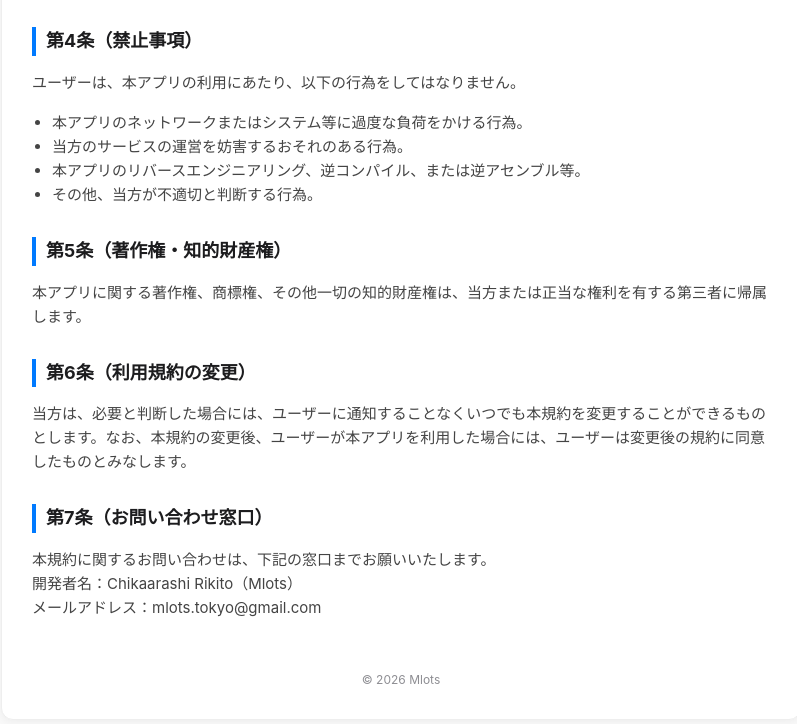
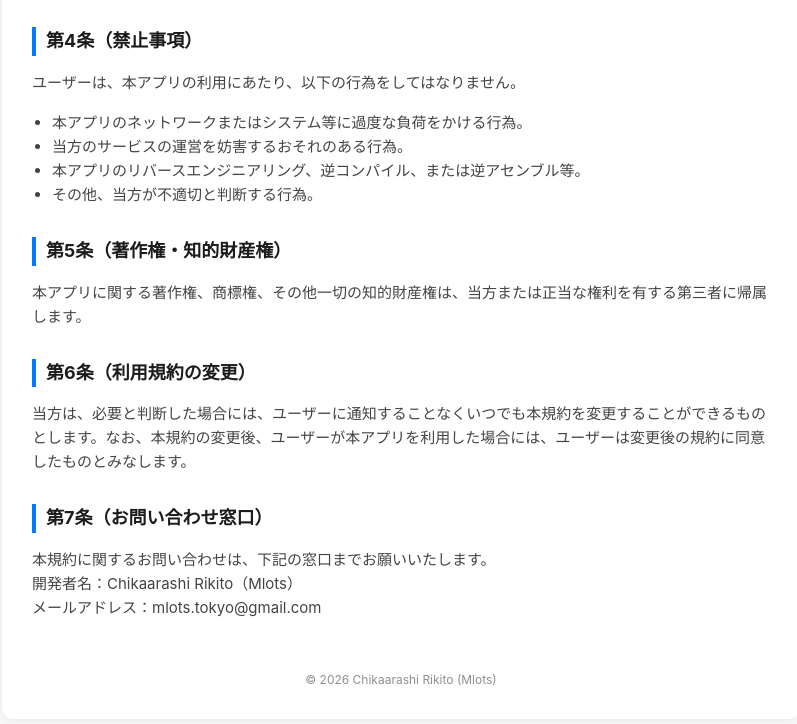
Before and after one commit to mlots-tokyo/app-stocker-docs, a plain HTML site: page terms.html in a window 1280 px wide. Shown: the part 739-1463 px from the top of the page, without its empty margins (239-1036 px from the left). Drawn offline with Linux system fonts and the light colour scheme.

Commit message:
Update terms.html

```diff
--- a/terms.html
+++ b/terms.html
@@ -54,7 +54,7 @@
         メールアドレス：mlots.tokyo@gmail.com</p>
 
         <div class="footer">
-            © 2026 Mlots
+            © 2026 Chikaarashi Rikito (Mlots)
         </div>
     </div>
 </body>
```
